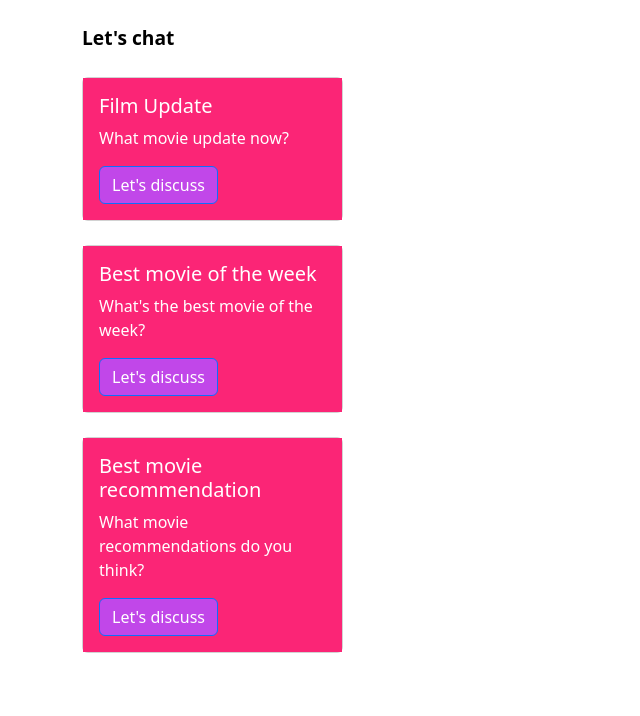
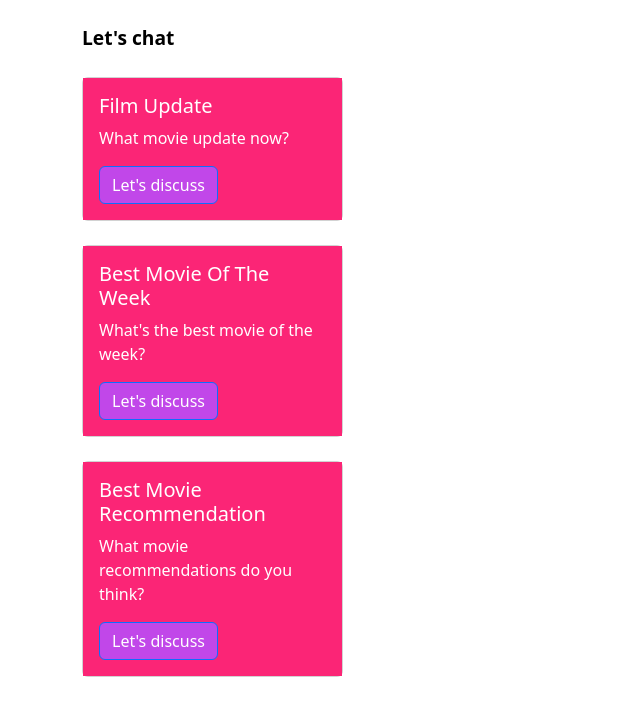
Before and after one commit to Ginasonia98/Miniprojectchikomovie, a React (Create React App) app: page /discussion in a window 1280 px wide. Shown: the top 716 px of the page, without its empty margins (0-640 px from the left). Built offline with nearby package versions, Linux system fonts and the light colour scheme; no server answers.

Commit message:
update disccussion

```diff
--- a/src/pages/Discussion.jsx
+++ b/src/pages/Discussion.jsx
@@ -24,7 +24,7 @@ const Discussion = () => {
           <Card>
             <Card.Body className="container1">
               <Card.Title style={{ color: "white" }}>
-                Best movie of the week
+                Best Movie Of The Week
               </Card.Title>
               <Card.Text style={{ color: "white" }}>
                 What's the best movie of the week?
@@ -38,7 +38,7 @@ const Discussion = () => {
           <Card>
             <Card.Body className="container1">
               <Card.Title style={{ color: "white" }}>
-                Best movie recommendation{" "}
+                Best Movie Recommendation{" "}
               </Card.Title>
               <Card.Text style={{ color: "white" }}>
                 What movie recommendations do you think?
```
